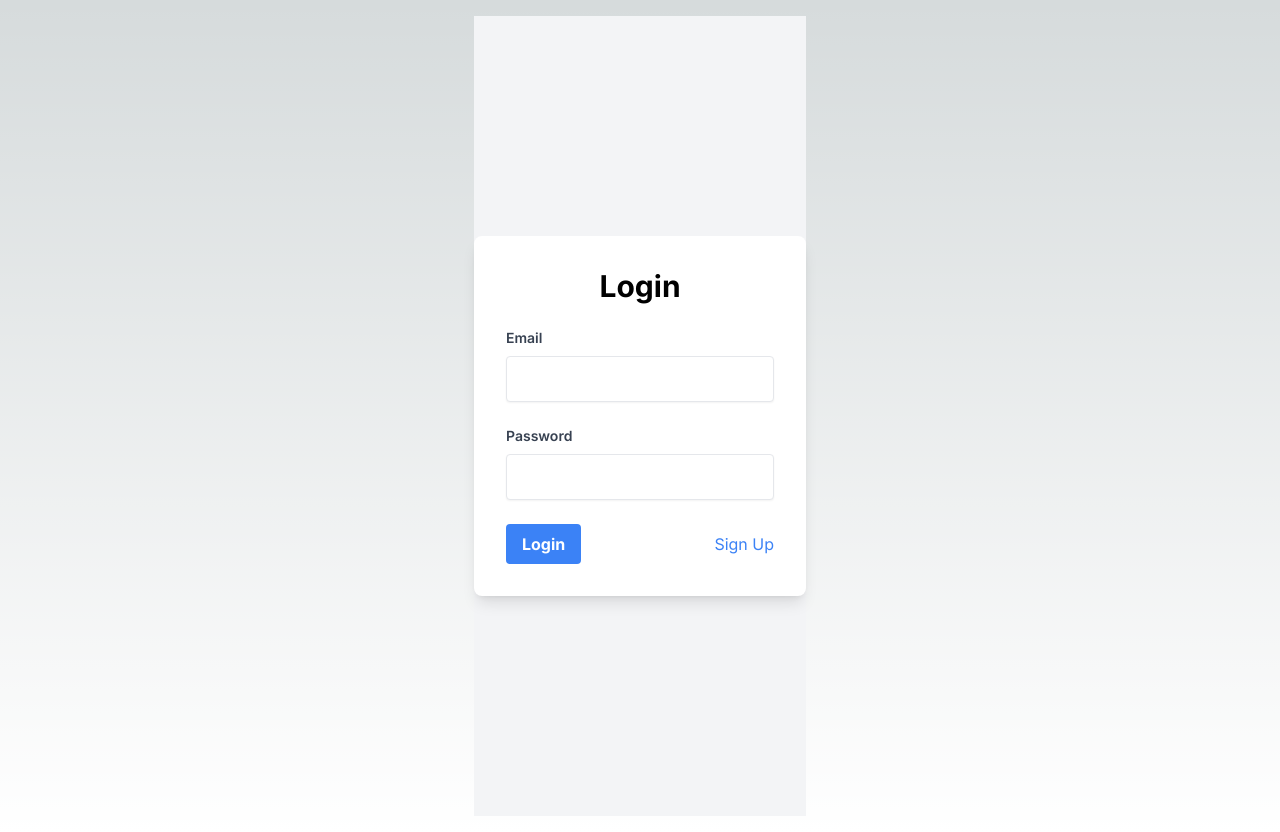
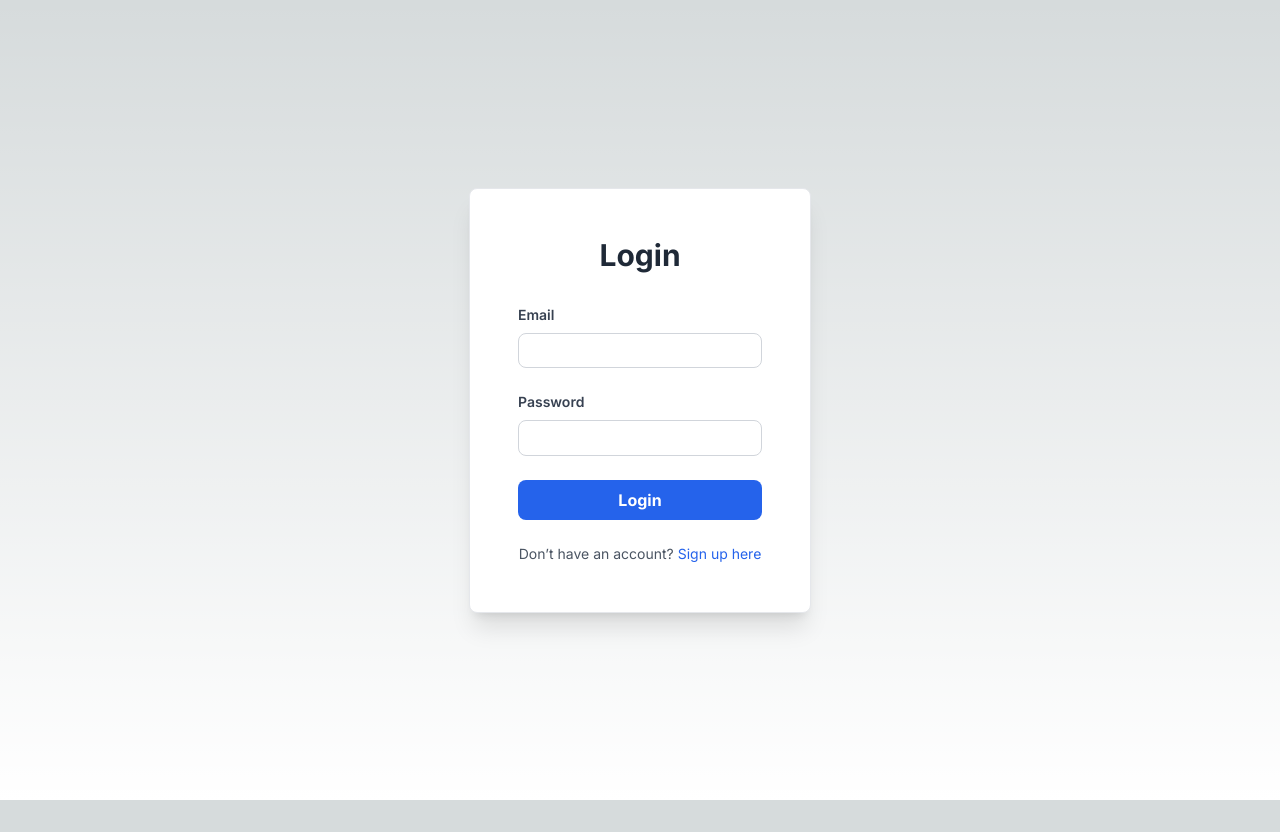
Before and after one commit to RutikKulkarni/Task-Manager, a Next.js app in the folder frontend/: page /login in a window 1280 px wide. After the commit the page ends 800 px from the top, so only its background shows below. Built offline with nearby package versions, Linux system fonts and the light colour scheme.

Commit message:
Update the form Design

```diff
--- a/frontend/src/components/Forms/LoginForm.tsx
+++ b/frontend/src/components/Forms/LoginForm.tsx
@@ -33,12 +33,19 @@ const LoginForm = () => {
   };
 
   return (
-    <div className="flex justify-center items-center min-h-screen bg-gray-100">
-      <form onSubmit={handleSubmit} className="w-full max-w-md p-8 bg-white shadow-lg rounded-lg">
-        <h1 className="text-3xl font-bold mb-6 text-center">Login</h1>
-        {error && <p className="text-red-500 mb-4 text-center">{error}</p>}
+    <div className="flex justify-center items-center ">
+      <form
+        onSubmit={handleSubmit}
+        className="w-full max-w-2xl p-12 bg-white shadow-xl rounded-lg border border-gray-200"
+      >
+        <h1 className="text-3xl font-bold mb-8 text-center text-gray-800">
+          Login
+        </h1>
         <div className="mb-6">
-          <label className="block text-gray-700 text-sm font-semibold mb-2" htmlFor="email">
+          <label
+            className="block text-gray-700 text-sm font-semibold mb-2"
+            htmlFor="email"
+          >
             Email
           </label>
           <input
@@ -46,12 +53,15 @@ const LoginForm = () => {
             id="email"
             value={email}
             onChange={(e) => setEmail(e.target.value)}
-            className="shadow-sm appearance-none border rounded w-full py-3 px-4 text-gray-700 leading-tight focus:outline-none focus:ring-2 focus:ring-blue-500"
+            className="appearance-none border border-gray-300 rounded-lg w-full py-2 px-4 text-gray-800 text-sm leading-tight focus:outline-none focus:ring-2 focus:ring-blue-600"
             required
           />
         </div>
         <div className="mb-6">
-          <label className="block text-gray-700 text-sm font-semibold mb-2" htmlFor="password">
+          <label
+            className="block text-gray-700 text-sm font-semibold mb-2"
+            htmlFor="password"
+          >
             Password
           </label>
           <input
@@ -59,21 +69,23 @@ const LoginForm = () => {
             id="password"
             value={password}
             onChange={(e) => setPassword(e.target.value)}
-            className="shadow-sm appearance-none border rounded w-full py-3 px-4 text-gray-700 leading-tight focus:outline-none focus:ring-2 focus:ring-blue-500"
+            className="appearance-none border border-gray-300 rounded-lg w-full py-2 px-4 text-gray-800 text-sm leading-tight focus:outline-none focus:ring-2 focus:ring-blue-600"
             required
           />
         </div>
-        <div className="flex items-center justify-between">
-          <button
-            type="submit"
-            className="bg-blue-500 hover:bg-blue-700 text-white font-bold py-2 px-4 rounded focus:outline-none focus:ring-2 focus:ring-blue-500"
-          >
-            Login
-          </button>
-          <Link href="/signup" className="text-blue-500 hover:underline">
-            Sign Up
+        {error && <p className="text-red-600 text-center mb-4">{error}</p>}
+        <button
+          type="submit"
+          className="w-full bg-blue-600 hover:bg-blue-700 text-white font-bold py-2 rounded-lg transition-colors focus:outline-none focus:ring-2 focus:ring-blue-600"
+        >
+          Login
+        </button>
+        <p className="mt-6 text-center text-gray-600 text-sm">
+          Don’t have an account?{" "}
+          <Link href="/signup" className="text-blue-600 hover:underline">
+            Sign up here
           </Link>
-        </div>
+        </p>
       </form>
     </div>
   );
--- a/frontend/src/components/Forms/SignUpForm.tsx
+++ b/frontend/src/components/Forms/SignUpForm.tsx
@@ -34,12 +34,19 @@ const SignUpForm = () => {
   };
 
   return (
-    <div className="flex justify-center items-center min-h-screen bg-gray-100">
-      <form onSubmit={handleSubmit} className="w-full max-w-md p-8 bg-white shadow-lg rounded-lg">
-        <h1 className="text-3xl font-bold mb-6 text-center">Sign Up</h1>
-        {error && <p className="text-red-500 mb-4 text-center">{error}</p>}
+    <div className="flex justify-center items-center ">
+      <form
+        onSubmit={handleSubmit}
+        className="w-full max-w-2xl p-12 bg-white shadow-xl rounded-lg border border-gray-200"
+      >
+        <h1 className="text-3xl font-bold mb-8 text-center text-gray-800">
+          Sign Up
+        </h1>
         <div className="mb-6">
-          <label className="block text-gray-700 text-sm font-semibold mb-2" htmlFor="name">
+          <label
+            className="block text-gray-700 text-sm font-semibold mb-2"
+            htmlFor="name"
+          >
             Name
           </label>
           <input
@@ -47,12 +54,15 @@ const SignUpForm = () => {
             id="name"
             value={name}
             onChange={(e) => setName(e.target.value)}
-            className="shadow-sm appearance-none border rounded w-full py-3 px-4 text-gray-700 leading-tight focus:outline-none focus:ring-2 focus:ring-blue-500"
+            className="appearance-none border border-gray-300 rounded-lg w-full py-2 px-4 text-gray-800 text-sm leading-tight focus:outline-none focus:ring-2 focus:ring-blue-600"
             required
           />
         </div>
         <div className="mb-6">
-          <label className="block text-gray-700 text-sm font-semibold mb-2" htmlFor="email">
+          <label
+            className="block text-gray-700 text-sm font-semibold mb-2"
+            htmlFor="email"
+          >
             Email
           </label>
           <input
@@ -60,12 +70,15 @@ const SignUpForm = () => {
             id="email"
             value={email}
             onChange={(e) => setEmail(e.target.value)}
-            className="shadow-sm appearance-none border rounded w-full py-3 px-4 text-gray-700 leading-tight focus:outline-none focus:ring-2 focus:ring-blue-500"
+            className="appearance-none border border-gray-300 rounded-lg w-full py-2 px-4 text-gray-800 text-sm leading-tight focus:outline-none focus:ring-2 focus:ring-blue-600"
             required
           />
         </div>
         <div className="mb-6">
-          <label className="block text-gray-700 text-sm font-semibold mb-2" htmlFor="password">
+          <label
+            className="block text-gray-700 text-sm font-semibold mb-2"
+            htmlFor="password"
+          >
             Password
           </label>
           <input
@@ -73,21 +86,23 @@ const SignUpForm = () => {
             id="password"
             value={password}
             onChange={(e) => setPassword(e.target.value)}
-            className="shadow-sm appearance-none border rounded w-full py-3 px-4 text-gray-700 leading-tight focus:outline-none focus:ring-2 focus:ring-blue-500"
+            className="appearance-none border border-gray-300 rounded-lg w-full py-2 px-4 text-gray-800 text-sm leading-tight focus:outline-none focus:ring-2 focus:ring-blue-600"
             required
           />
         </div>
-        <div className="flex items-center justify-between">
-          <button
-            type="submit"
-            className="bg-blue-500 hover:bg-blue-700 text-white font-bold py-2 px-4 rounded focus:outline-none focus:ring-2 focus:ring-blue-500"
-          >
-            Sign Up
-          </button>
-          <Link href="/login" className="text-blue-500 hover:underline">
-            Login
+        {error && <p className="text-red-600 text-center mb-4">{error}</p>}
+        <button
+          type="submit"
+          className="w-full bg-blue-600 hover:bg-blue-700 text-white font-bold py-2 rounded-lg transition-colors focus:outline-none focus:ring-2 focus:ring-blue-600"
+        >
+          Sign Up
+        </button>
+        <p className="mt-6 text-center text-gray-600 text-sm">
+          Already have an account?{" "}
+          <Link href="/login" className="text-blue-600 hover:underline">
+            Login here
           </Link>
-        </div>
+        </p>
       </form>
     </div>
   );
```
